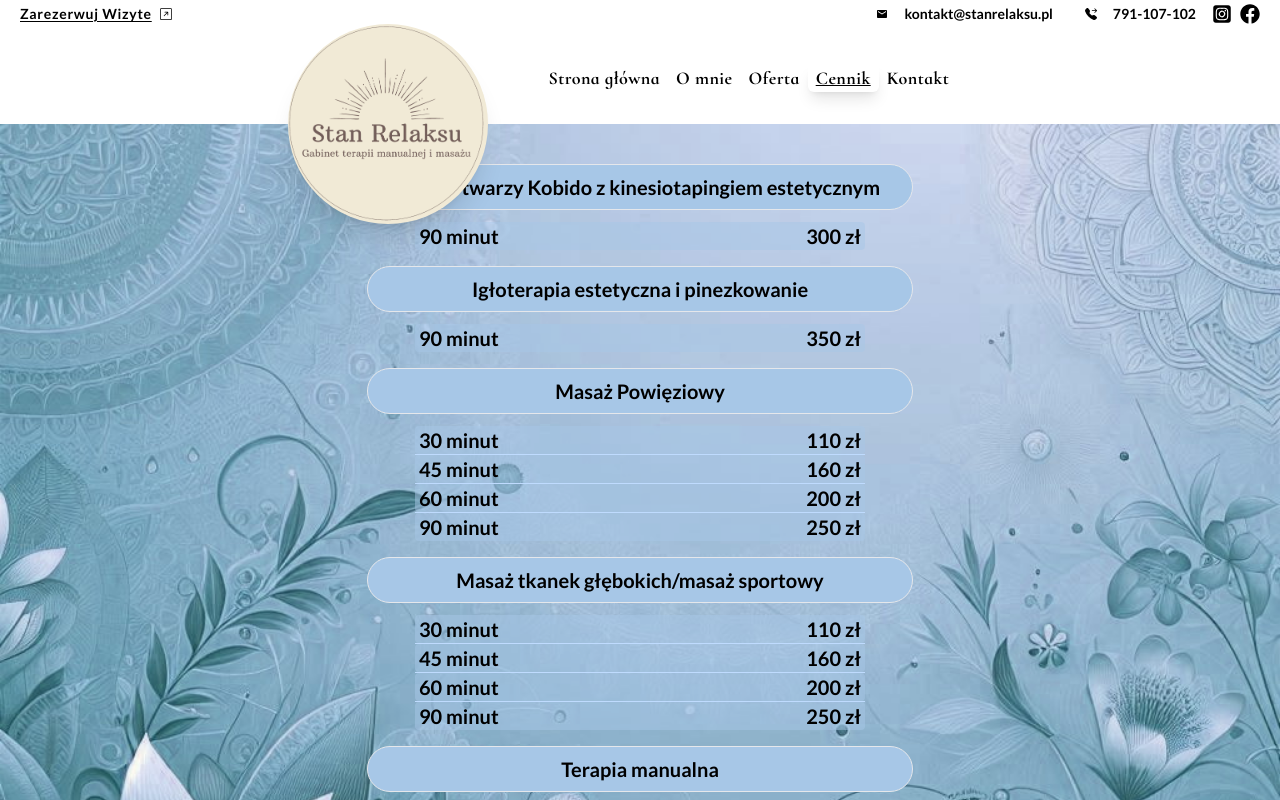
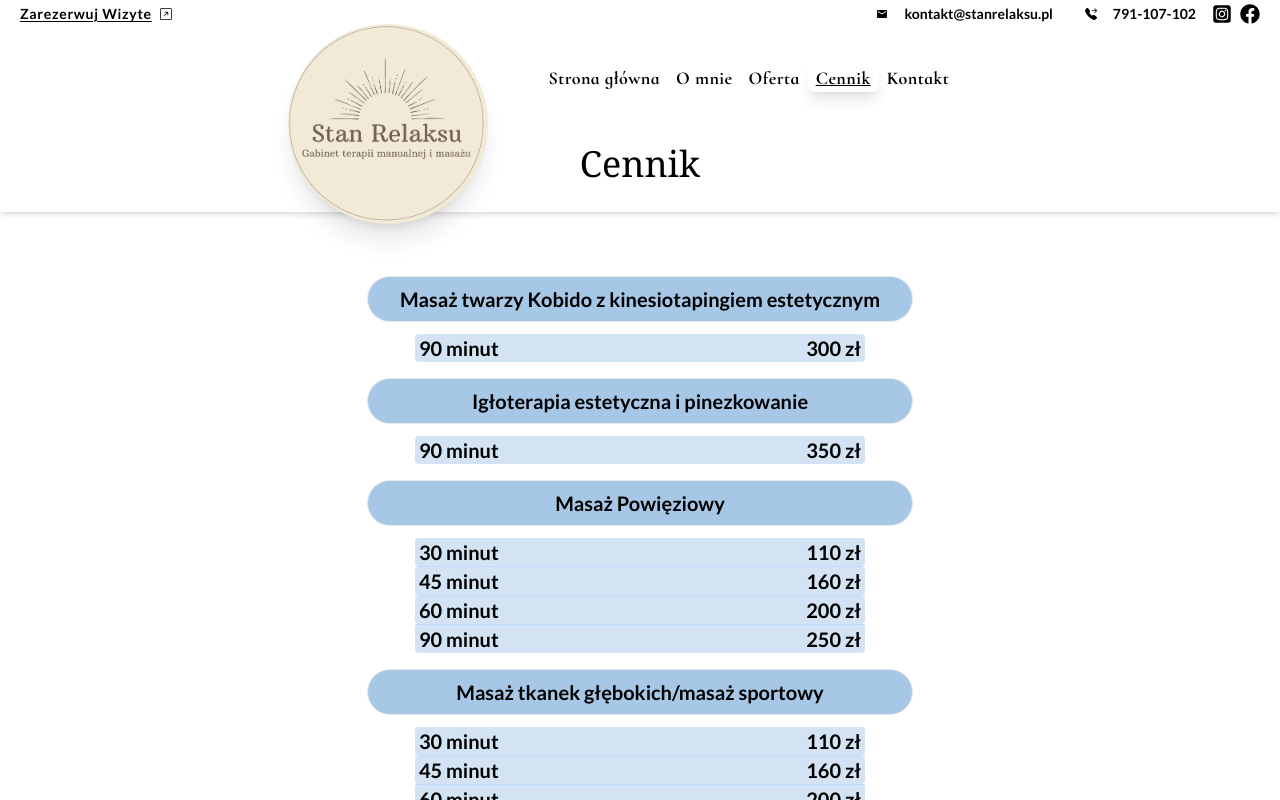
Before and after one commit to PiotrRegulski/stan-relaksu, a Next.js app: page /prices in a window 1280 px wide. Shown: the top 800 px of the page. Built offline with nearby package versions, Linux system fonts and the light colour scheme.

Commit message:
changed background

```diff
--- a/src/app/prices/page.tsx
+++ b/src/app/prices/page.tsx
@@ -9,7 +9,7 @@ export const metadata = {
 };
 const page = () => {
   return (
-    <div className="flex flex-col bg-my-bg-price bg-no-repeat bg-cover ">
+    <div className="flex flex-col bg-white bg-no-repeat bg-cover mt-[7rem] ">
       <PageHeader id={"prices"}>Cennik</PageHeader>
       <div className=" flex justify-center h-2/3 md:py-4 md:px-2  md:mx-36 md:my-8 my-4 animate-fadeIn rounded  transition-transform duration-200 ease-in-out  ">
         <AllPriceList />
```
